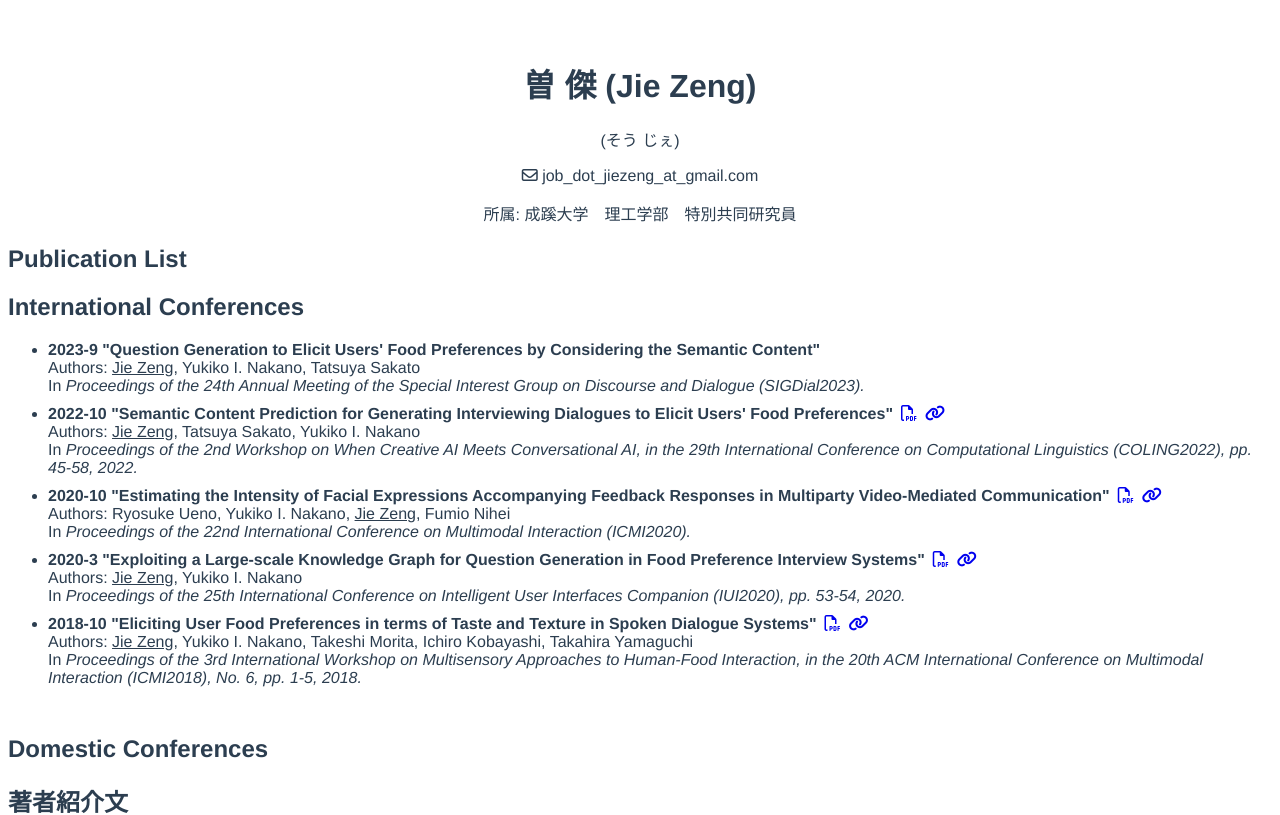
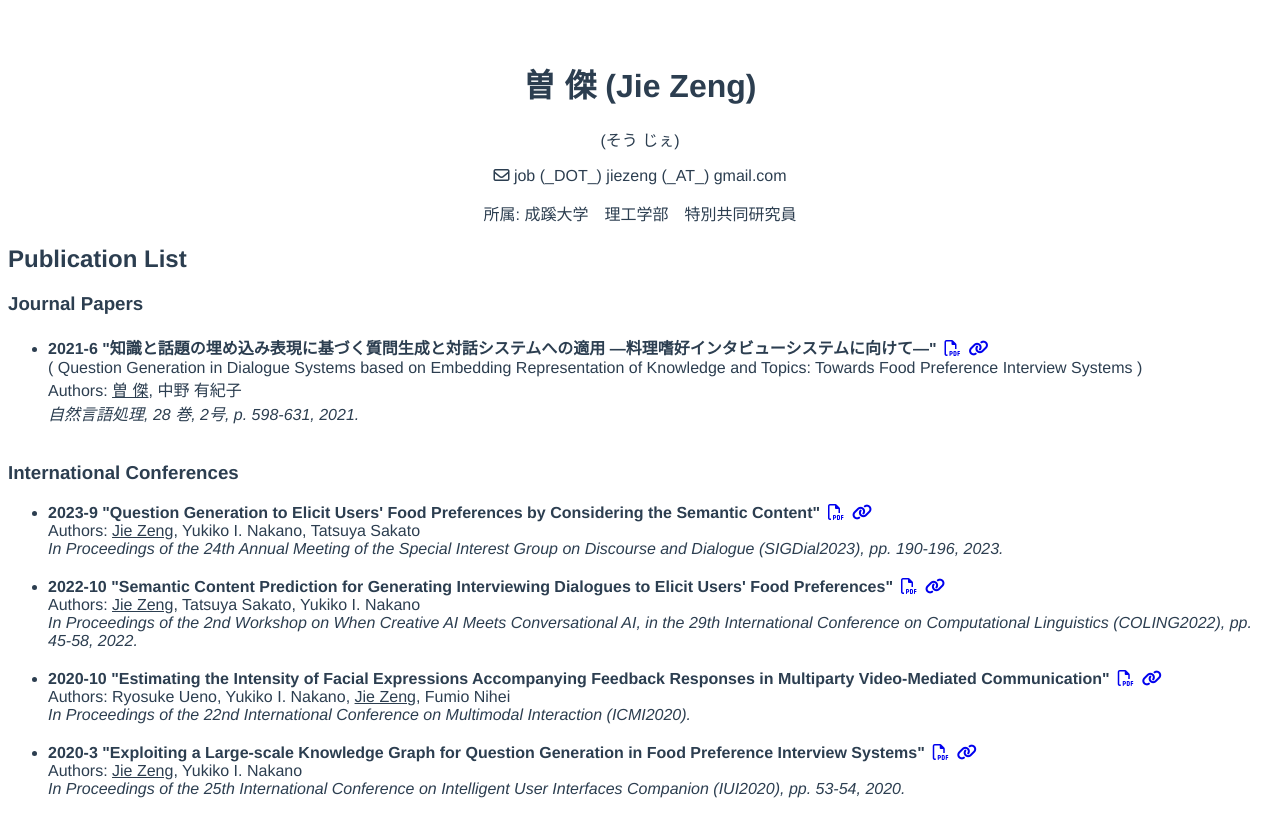
Before and after one commit to viajiefan/viajiefan.github.io, a Vue app: page / in a window 1280 px wide. Shown: the top 815 px of the page. Built offline with nearby package versions, Linux system fonts and the light colour scheme.

Commit message:
add journal

```diff
--- a/src/App.vue
+++ b/src/App.vue
@@ -5,10 +5,12 @@
   <!-- <p> {{ descObj }} </p> -->
 
   <h2>Publication List</h2>
-  <h2>International Conferences</h2>
+  <h3>Journal Papers</h3>
+  <ShowList v-bind:publist="this.descObj.JournalPapers" v-bind:top="this.descObj.Top"/>
+  <h3>International Conferences</h3>
   <ShowList v-bind:publist="this.descObj.International" v-bind:top="this.descObj.Top"/>
 
-  <h2>Domestic Conferences</h2>
+  <h3>Domestic Conferences</h3>
 
   <h2>著者紹介文</h2>
   <p> {{descObj.IntroduceAuthor.Ja}} </p>
--- a/src/assets/desc.yaml
+++ b/src/assets/desc.yaml
@@ -2,30 +2,46 @@ Top:
   JaName: "曽 傑"
   Yomi: "そう じぇ"
   EngName: "Jie Zeng"
-  Mail: "job_dot_jiezeng_at_gmail.com"
+  Mail: "job (_DOT_) jiezeng (_AT_) gmail.com"
   Explain: "所属: 成蹊大学　理工学部　特別共同研究員"
 
-# year:
-# month:
-# title:
-# booktitle:
-# author: []
+  # -
+  #   year:
+  #   month:
+  #   title:
+  #   booktitle:
+  #   author: []
+  #   link:
+  #   pdf:
+  #   awardtag:
+
+JournalPapers:
+  -
+    year: 2021
+    month: 6
+    title: 知識と話題の埋め込み表現に基づく質問生成と対話システムへの適用 ―料理嗜好インタビューシステムに向けて―
+    engtitle: "Question Generation in Dialogue Systems based on Embedding Representation of Knowledge and Topics: Towards Food Preference Interview Systems"
+    booktitle: 自然言語処理, 28 巻, 2号, p. 598-631, 2021.
+    author: [曽 傑, 中野 有紀子]
+    link: https://doi.org/10.5715/jnlp.28.598
+    pdf: https://www.jstage.jst.go.jp/article/jnlp/28/2/28_598/_pdf/-char/ja
+    awardtag:
 
 International:
   -
     year: 2023
     month: 9
     title: Question Generation to Elicit Users' Food Preferences by Considering the Semantic Content
-    booktitle: Proceedings of the 24th Annual Meeting of the Special Interest Group on Discourse and Dialogue (SIGDial2023).
+    booktitle: In Proceedings of the 24th Annual Meeting of the Special Interest Group on Discourse and Dialogue (SIGDial2023), pp. 190-196, 2023.
     author: ["Jie Zeng", "Yukiko I. Nakano", "Tatsuya Sakato"]
-    link:
-    pdf:
+    link: https://aclanthology.org/2023.sigdial-1.18/
+    pdf: https://aclanthology.org/2023.sigdial-1.18.pdf
     awardtag:
   -
     year: 2022
     month: 10
     title: Semantic Content Prediction for Generating Interviewing Dialogues to Elicit Users' Food Preferences
-    booktitle: Proceedings of the 2nd Workshop on When Creative AI Meets Conversational AI, in the 29th International Conference on Computational Linguistics (COLING2022), pp. 45-58, 2022.
+    booktitle: In Proceedings of the 2nd Workshop on When Creative AI Meets Conversational AI, in the 29th International Conference on Computational Linguistics (COLING2022), pp. 45-58, 2022.
     author: ["Jie Zeng", "Tatsuya Sakato", "Yukiko I. Nakano"]
     link: https://aclanthology.org/2022.cai-1.7/
     pdf: https://aclanthology.org/2022.cai-1.7.pdf
@@ -33,15 +49,15 @@ International:
     year: 2020
     month: 10
     title: Estimating the Intensity of Facial Expressions Accompanying Feedback Responses in Multiparty Video-Mediated Communication
-    booktitle: Proceedings of the 22nd International Conference on Multimodal Interaction (ICMI2020).
+    booktitle: In Proceedings of the 22nd International Conference on Multimodal Interaction (ICMI2020).
     author: ["Ryosuke Ueno", "Yukiko I. Nakano", "Jie Zeng", "Fumio Nihei"]
     link: https://dl.acm.org/doi/abs/10.1145/3382507.3418878
     pdf: https://dl.acm.org/doi/pdf/10.1145/3382507.3418878
   -
     year: 2020
-    month: 03
+    month: 3
     title: Exploiting a Large-scale Knowledge Graph for Question Generation in Food Preference Interview Systems
-    booktitle: Proceedings of the 25th International Conference on Intelligent User Interfaces Companion (IUI2020), pp. 53-54, 2020.
+    booktitle: In Proceedings of the 25th International Conference on Intelligent User Interfaces Companion (IUI2020), pp. 53-54, 2020.
     author: ["Jie Zeng", "Yukiko I. Nakano"]
     link: https://dl.acm.org/doi/10.1145/3379336.3381504
     pdf: https://dl.acm.org/doi/pdf/10.1145/3379336.3381504
@@ -49,7 +65,7 @@ International:
     year: 2018
     month: 10
     title: Eliciting User Food Preferences in terms of Taste and Texture in Spoken Dialogue Systems
-    booktitle: Proceedings of the 3rd International Workshop on Multisensory Approaches to Human-Food Interaction, in the 20th ACM International Conference on Multimodal Interaction (ICMI2018), No. 6, pp. 1-5, 2018.
+    booktitle: In Proceedings of the 3rd International Workshop on Multisensory Approaches to Human-Food Interaction, in the 20th ACM International Conference on Multimodal Interaction (ICMI2018), No. 6, pp. 1-5, 2018.
     author: ["Jie Zeng", "Yukiko I. Nakano", "Takeshi Morita", "Ichiro Kobayashi", "Takahira Yamaguchi"]
     link: https://dl.acm.org/doi/10.1145/3279954.3279959
     pdf: https://dl.acm.org/doi/pdf/10.1145/3279954.3279959
--- a/src/components/ShowList.vue
+++ b/src/components/ShowList.vue
@@ -6,6 +6,8 @@
                 <a id="icon_link" v-if="pub.pdf" v-bind:href="pub.pdf" target="_blank" rel="noopener noreferrer"><i class="fa-regular fa-file-pdf"></i></a>
                 <a id="icon_link" v-if="pub.link" v-bind:href="pub.link" target="_blank" rel="noopener noreferrer"><i class="fa-solid fa-link"></i></a>
                 <br>
+                <span id="eng-title" v-if="pub.engtitle">( {{pub.engtitle}} )<br></span>
+
 
                 <!-- Print Author names -->
                 <!-- <span>Authors: {{ pub.author.join(', ') }}</span> <br> -->
@@ -17,7 +19,7 @@
                     <span v-if="index != pub.author.length-1">, </span>
                 </template><br>
 
-                <span>In <i>{{ pub.booktitle }}</i></span>
+                <span><i>{{ pub.booktitle }}</i></span>
                 <span id="awardtag" v-if="pub.awardtag">{{pub.awardtag}}</span>
 
             </li>
@@ -40,7 +42,9 @@ export default {
 <style scoped>
 li {
   /* border: 1px dotted #000; */
-  margin: 10px 0px;
+  /* margin: 10px 0px; */
+  margin-top: 20px;
+
 }
 #myname {
   text-decoration: underline;
```
Also changed, not shown: 7 other files (tests, documents, lock files or other folders).
